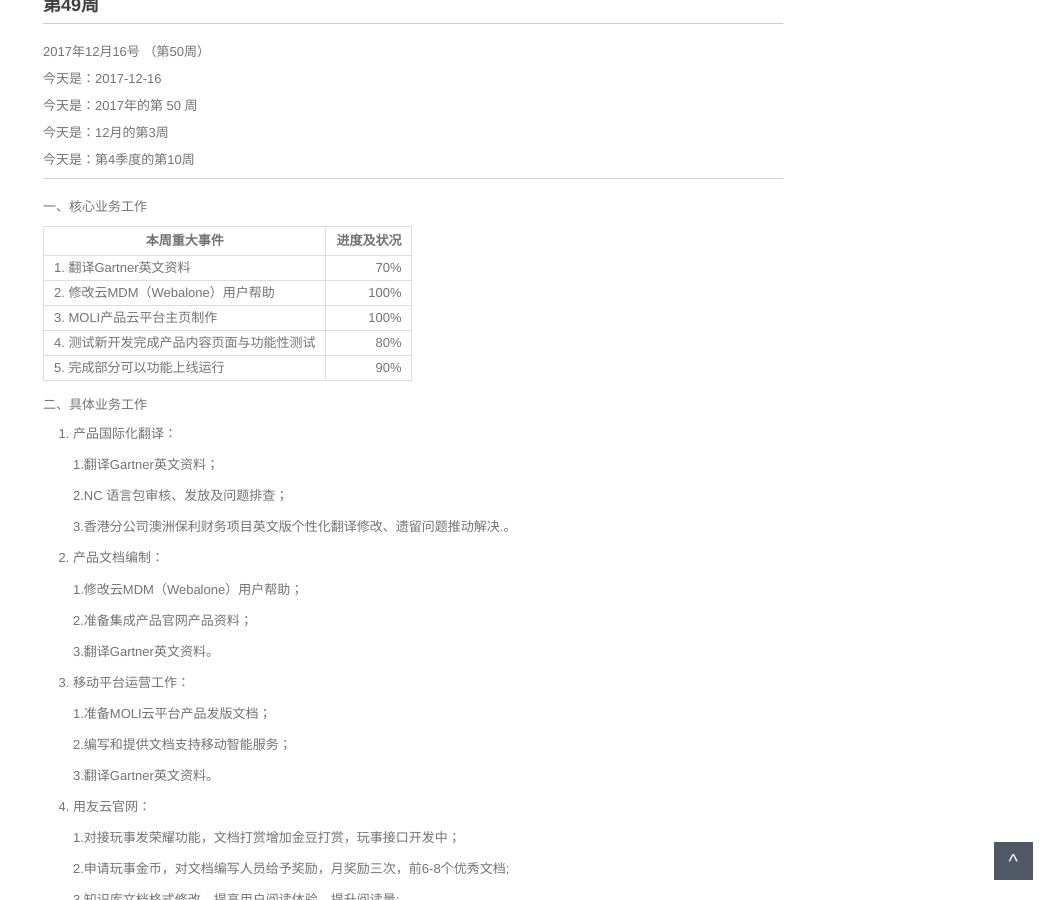
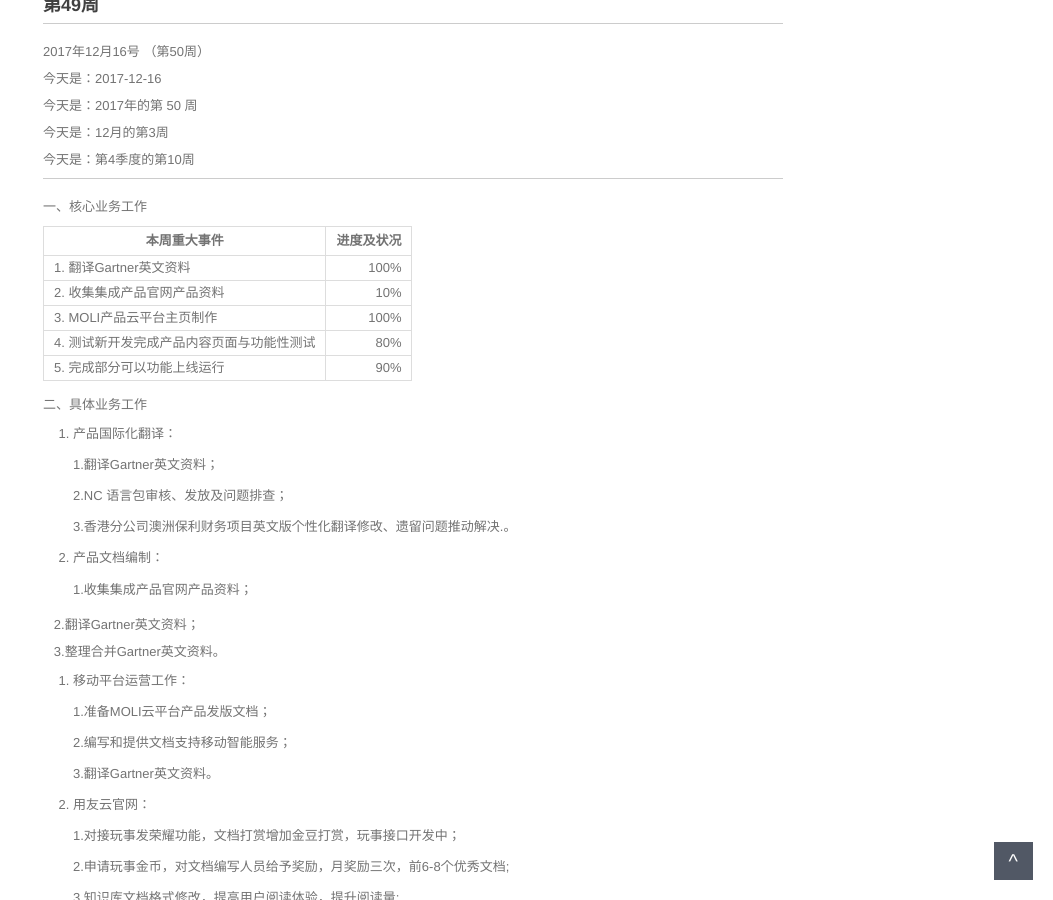
Before and after one commit to walllFlower/blog, a Jekyll site: the page built from _posts/2017-06-22-day_report_cxz.md, in a window 1280 px wide and 900 px high, scrolled down 338 px. Shown: the whole window, without its empty margins (227-1280 px from the left). Built offline with Jekyll 4.4.1, drawn with Linux system fonts in a browser that asks for light colours; comment, search, counter and statistics services are not loaded.

Commit message:
Update 2017-06-22-day_report_cxz.md

```diff
--- a/_posts/2017-06-22-day_report_cxz.md
+++ b/_posts/2017-06-22-day_report_cxz.md
@@ -28,8 +28,8 @@ categories: 日报
 
 | 本周重大事件 | 进度及状况 |
 | --------    | -----:    |
-| 1. 翻译Gartner英文资料                    | 70% |
-| 2. 修改云MDM（Webalone）用户帮助		| 100% |
+| 1. 翻译Gartner英文资料                    | 100% |
+| 2. 收集集成产品官网产品资料		| 10% |
 | 3. MOLI产品云平台主页制作| 100% |
 | 4. 测试新开发完成产品内容页面与功能性测试           | 80% |
 | 5. 完成部分可以功能上线运行                        | 90% |
@@ -46,11 +46,11 @@ categories: 日报
 
 2. 产品文档编制：
 
-    1.修改云MDM（Webalone）用户帮助；
+    1.收集集成产品官网产品资料；
 
-    2.准备集成产品官网产品资料；
+    2.翻译Gartner英文资料；
 
-    3.翻译Gartner英文资料。
+    3.整理合并Gartner英文资料。
 
 3. 移动平台运营工作：
 
```
